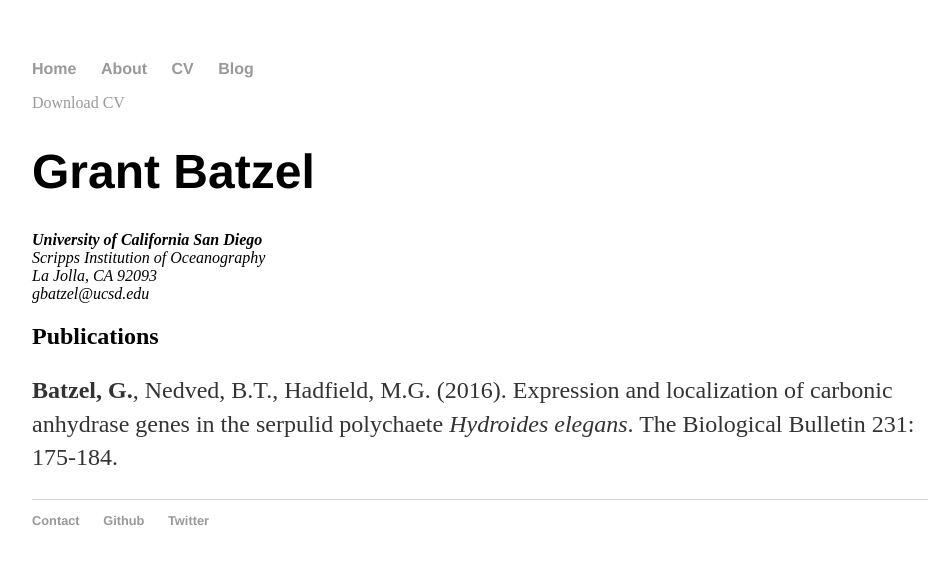
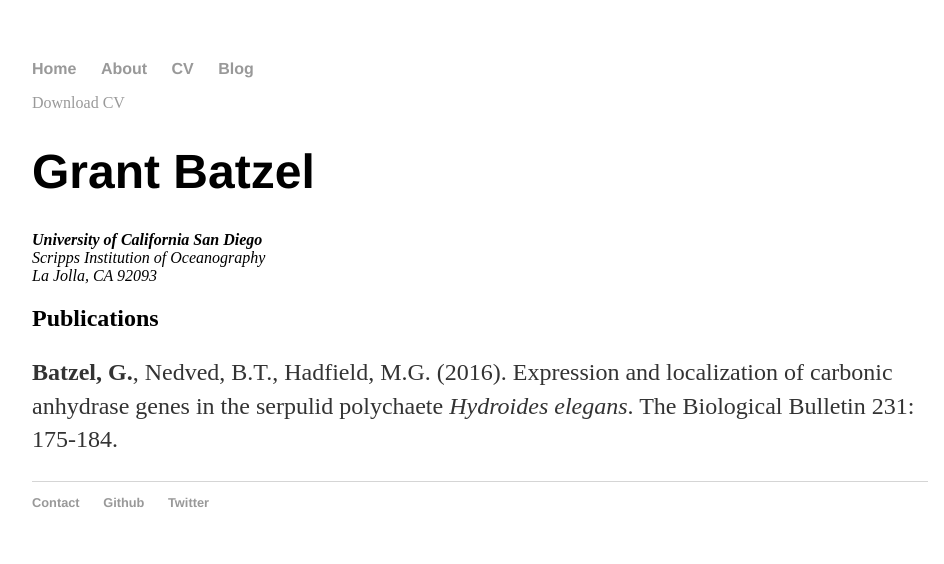
Before and after one commit to gbatzel/gbatzel, a Jekyll site: the page built from cv/index.html, in a window 1280 px wide. Shown: the top 564 px of the page, without its empty margins (160-1104 px from the left). Built offline with Jekyll 4.4.1, drawn with Linux system fonts in a browser that asks for light colours.

Commit message:
email removed

```diff
--- a/cv/index.html
+++ b/cv/index.html
@@ -10,7 +10,6 @@ title: Grant's CV
 						<strong>University of California San Diego</strong><br>
 					Scripps Institution of Oceanography<br>
 					La Jolla, CA 92093<br>
-					<span class="obfuscate">gbatzel@ucsd.edu</span>
 					</address>
 					<h2>Publications</h2>
 					<p><strong>Batzel, G.</strong>, Nedved, B.T., Hadfield, M.G. (2016). Expression and localization of carbonic anhydrase genes in the serpulid polychaete <i>Hydroides elegans</i>. The Biological Bulletin 231: 175-184.<p>
```
